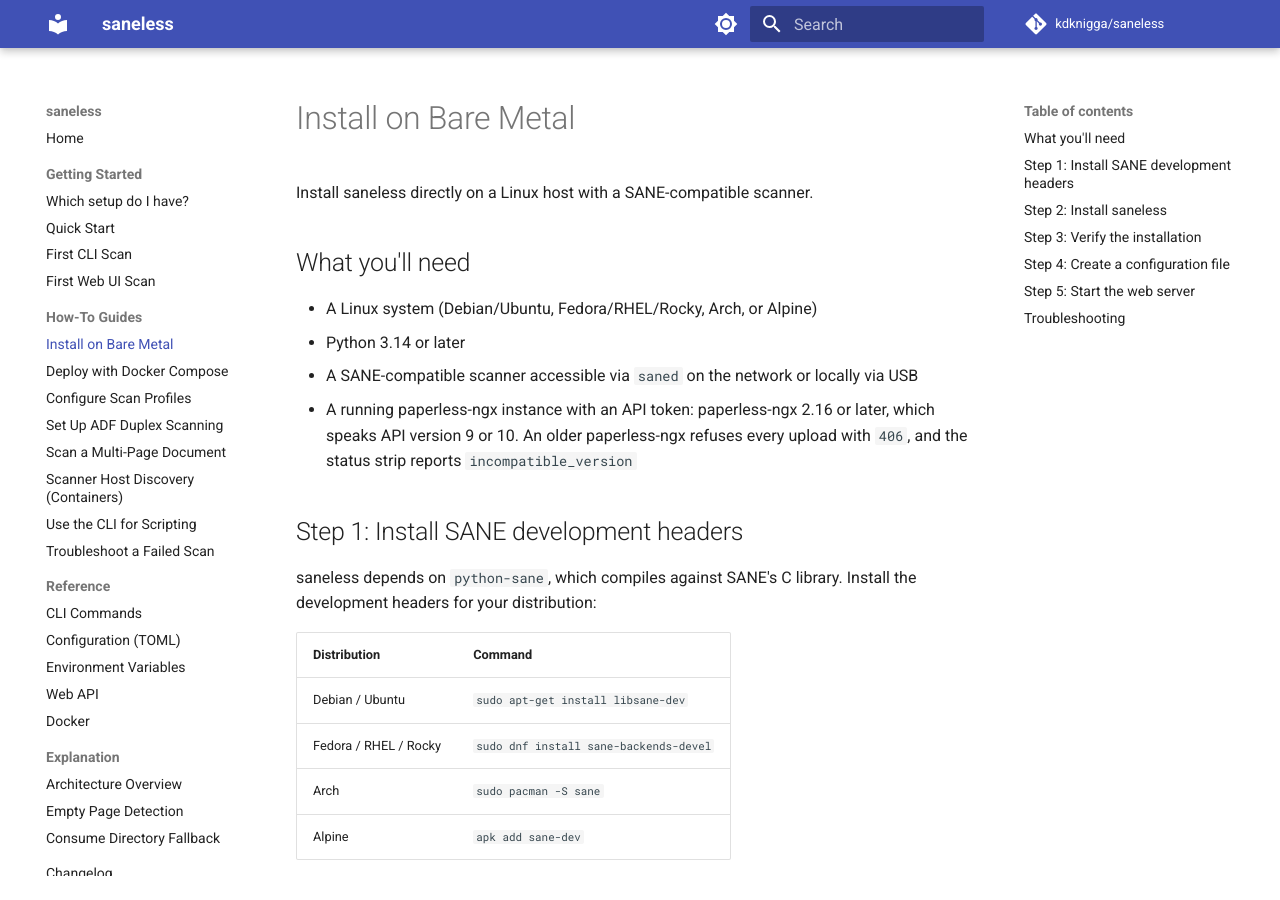
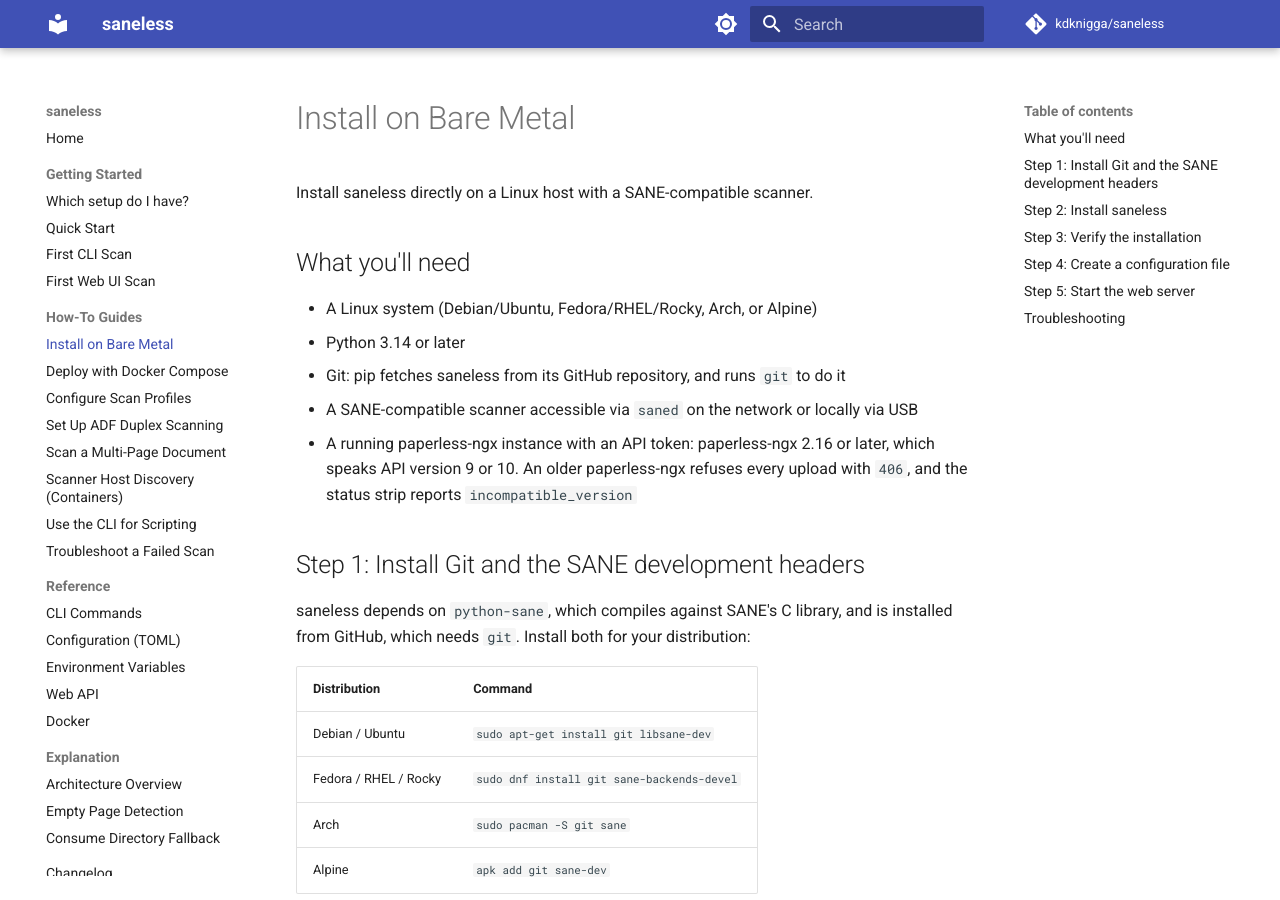
Before and after one commit to kdknigga/saneless, an MkDocs documentation site: the page built from docs/how-to/install-bare-metal.md, in a window 1280 px wide and 900 px high. Built offline with MkDocs 1.6.1 and Material for MkDocs 9.7.7, drawn with Linux system fonts in a browser that asks for light colours; comment, search, counter and statistics services are not loaded.

Commit message:
docs: list git as an install prerequisite for the GitHub install
Co-Authored-By: Claude Opus 5.5 (1M context) <noreply@anthropic.com>
Claude-Session: https://claude.ai/code/session_015tNbPXausUJz2YgDAfExKU

```diff
--- a/docs/how-to/install-bare-metal.md
+++ b/docs/how-to/install-bare-metal.md
@@ -6,19 +6,20 @@ Install saneless directly on a Linux host with a SANE-compatible scanner.
 
 - A Linux system (Debian/Ubuntu, Fedora/RHEL/Rocky, Arch, or Alpine)
 - Python 3.14 or later
+- Git: pip fetches saneless from its GitHub repository, and runs `git` to do it
 - A SANE-compatible scanner accessible via `saned` on the network or locally via USB
 - A running paperless-ngx instance with an API token: paperless-ngx 2.16 or later, which speaks API version 9 or 10. An older paperless-ngx refuses every upload with `406`, and the status strip reports `incompatible_version`
 
-## Step 1: Install SANE development headers
+## Step 1: Install Git and the SANE development headers
 
-saneless depends on `python-sane`, which compiles against SANE's C library. Install the development headers for your distribution:
+saneless depends on `python-sane`, which compiles against SANE's C library, and is installed from GitHub, which needs `git`. Install both for your distribution:
 
 | Distribution | Command |
 |---|---|
-| Debian / Ubuntu | `sudo apt-get install libsane-dev` |
-| Fedora / RHEL / Rocky | `sudo dnf install sane-backends-devel` |
-| Arch | `sudo pacman -S sane` |
-| Alpine | `apk add sane-dev` |
+| Debian / Ubuntu | `sudo apt-get install git libsane-dev` |
+| Fedora / RHEL / Rocky | `sudo dnf install git sane-backends-devel` |
+| Arch | `sudo pacman -S git sane` |
+| Alpine | `apk add git sane-dev` |
 
 ## Step 2: Install saneless
 
```
Also changed, not shown: README.md (+1 -1 lines).
